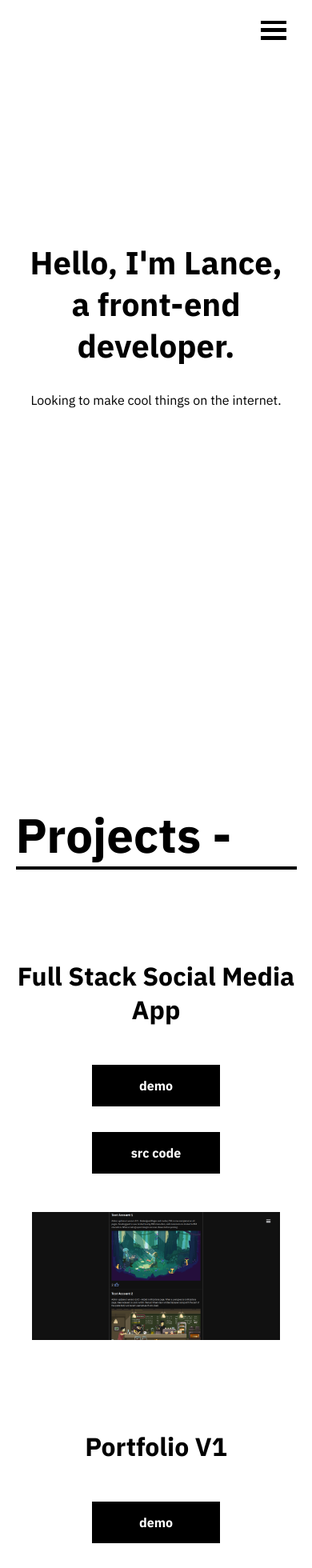
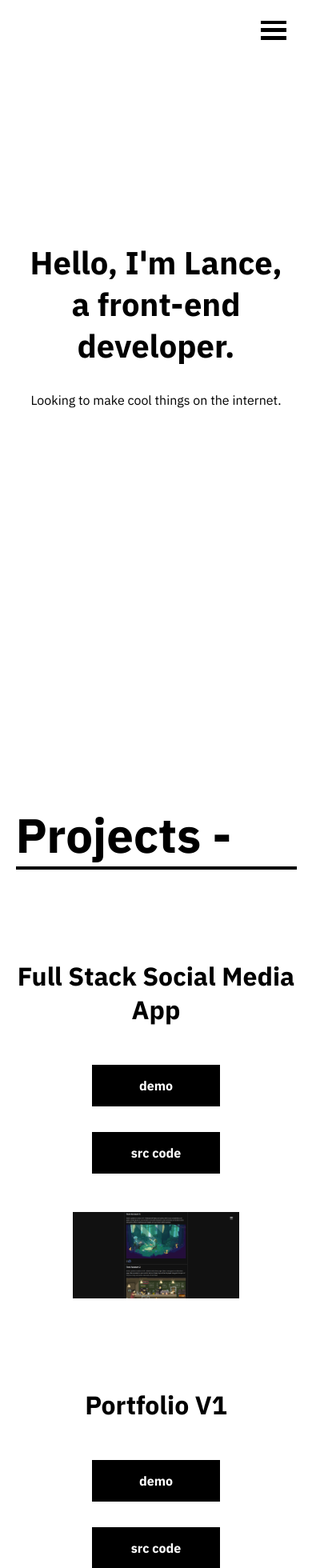
Before and after one commit to IzykGit/portfolio2, a React (Create React App) app: page / in a window 390 px wide. Shown: the top 1960 px of the page at 80% size. Built offline with nearby package versions, Linux system fonts and the light colour scheme.

Commit message:
changed project image widths

```diff
--- a/src/styles/Projects.module.css
+++ b/src/styles/Projects.module.css
@@ -70,7 +70,7 @@
 
 
 .project_image {
-    height: 100%;
+    width: 20rem;
 }
 
 
@@ -101,7 +101,7 @@
     }
 
     .project_image {
-        height: 15rem;
+        width: 16rem;
     }
 }
 
@@ -129,7 +129,7 @@
     }
 
     .project_image {
-        height: 10rem;
+        width: 13rem;
     }
 }
 
```
